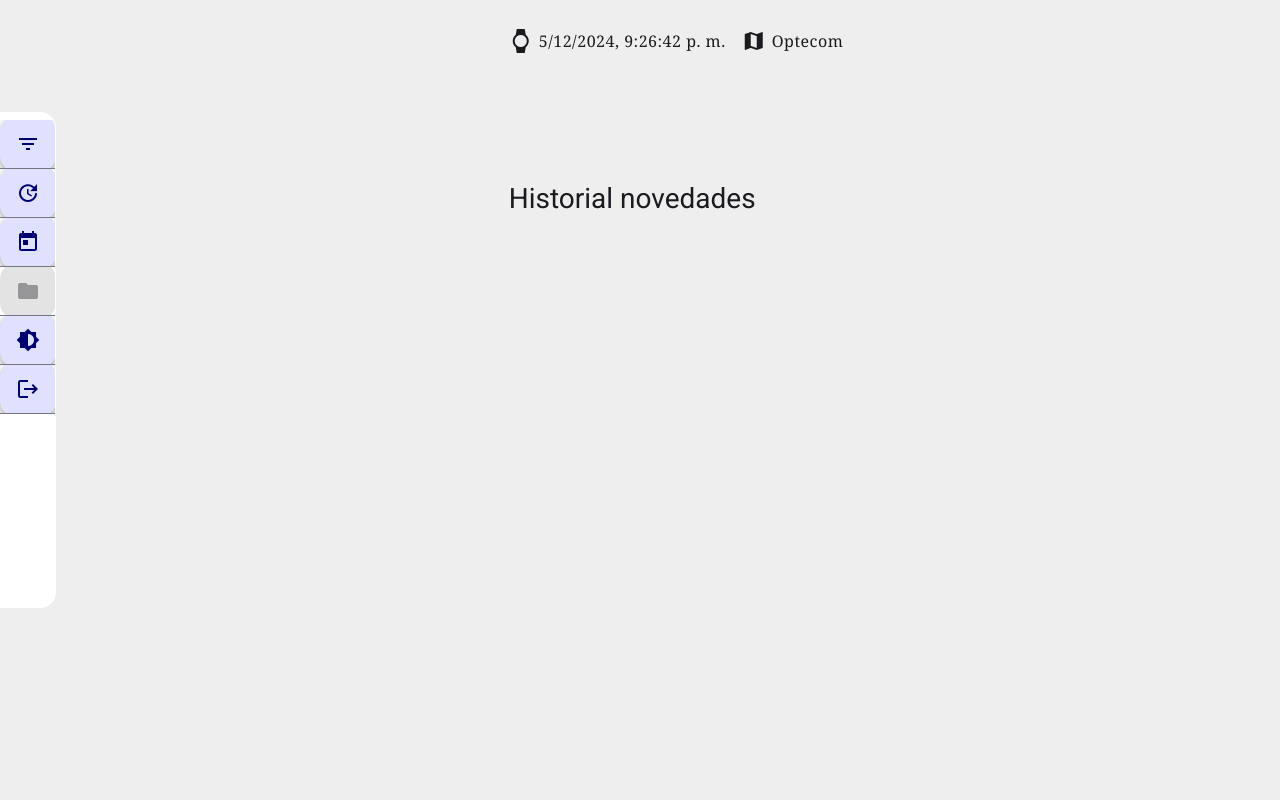
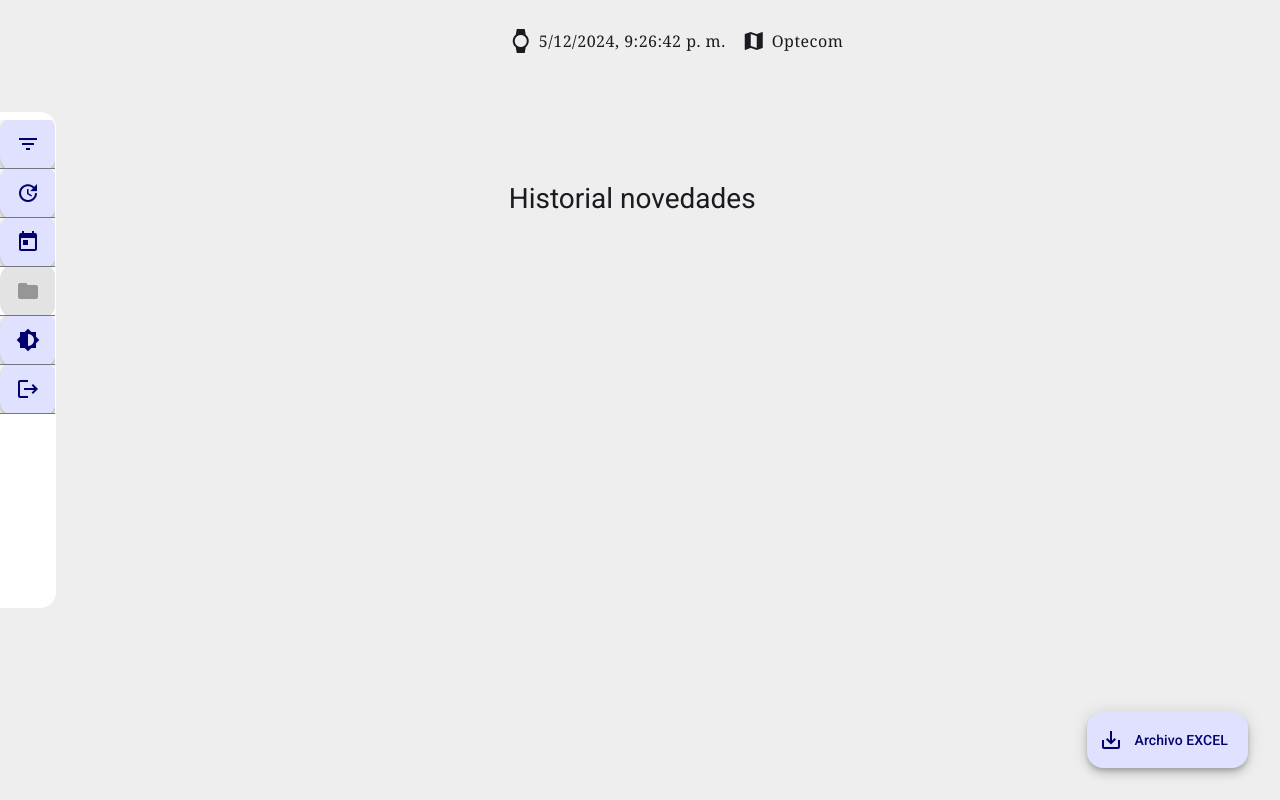
Before and after one commit to becarrillo/report-novedades, an Angular app: page /dashboard/historial in a window 1280 px wide. Built offline with nearby package versions, Linux system fonts and the light colour scheme; sample sign-in values are in the browser's storage.

Commit message:
Download of news history as Excel file requirements completed

```diff
--- a/src/app/components/history-folders/history-folders.component.css
+++ b/src/app/components/history-folders/history-folders.component.css
@@ -53,3 +53,13 @@ div:hover {
 .smargin-l {
     margin-left: 1.6rem;
 }
+
+#download {
+    position: fixed;
+    bottom: 2rem;
+    right: 2rem;
+}
+
+#download:hover {
+    cursor: pointer;
+};
--- a/src/app/components/history-folders/history-folders.component.html
+++ b/src/app/components/history-folders/history-folders.component.html
@@ -38,3 +38,7 @@
     </mat-icon>
   </mat-tree-node>
 </mat-tree>
+<button mat-fab extended id="download" (click)="downloadAsExcel()">
+  <mat-icon>save_alt</mat-icon>
+  Archivo EXCEL
+</button>
--- a/src/app/components/history-folders/history-folders.component.ts
+++ b/src/app/components/history-folders/history-folders.component.ts
@@ -10,6 +10,7 @@ import { SectionNode } from '../../interfaces/section-node';
 import { SheetData } from '../../interfaces/sheet-data';
 import { SheetRowDialogComponent } from '../sheet-row-dialog/sheet-row-dialog.component';
 import { TimestampComponent } from '../timestamp/timestamp.component';
+import { HttpClient, HttpHeaders, HttpRequest } from '@angular/common/http';
 
 /** Component for news history of vehicles into Reportec SpreadSheet */
 @Component({
@@ -36,6 +37,8 @@ export class HistoryFoldersComponent {
 
   childrenAccessor = (node: SectionNode) => node.children ?? [];
   hasChild = (_: number, node: SectionNode) => !!node.children && node.children.length > 0;
+
+  http = inject(HttpClient);
 
   constructor() {
     let data = window.localStorage.getItem("data");
@@ -318,6 +321,53 @@ export class HistoryFoldersComponent {
       : currEventElement.setAttribute('fontIcon', 'folder_open');
   }
 
+  /** Download '*.xlsx' file button managing method into this page */
+  downloadAsExcel() {
+    const options = {
+      method: 'POST',
+      url: 'https://json-to-excel.p.rapidapi.com/',
+      headers: {
+        'x-rapidapi-key': 'a85a19515cmshf598623705adfa9p1eb411jsnbd5081443d80',
+        'x-rapidapi-host': 'json-to-excel.p.rapidapi.com',
+        'Content-Type': 'application/json'
+      },
+      data: {
+        filename: 'HISTORIAL_NOVEDADES_SEGUIMIENTO_EN_LINEA',
+        rows: this.data().map(row => {
+          return {
+            "FECHA": row.fecha,
+            "TIPO": row.tipo,
+            "PLACA": row.placa,
+            "NOMBRE_TEC1": row.nombreTec1,
+            "CEDULA_TEC1": row.cedulaTec1,
+            "NOMBRE_TEC2": row.nombreTec2,
+            "CEDULA_TEC2": row.cedulaTec2,
+            "HORA_INICIO_DESPLAZAMIENTO": row.horaInicioDesplazamiento,
+            "HORA_FIN_DESPLAZAMIENTO": row.horaFinDesplazamiento,
+            "TIEMPO_ESTACIONAMIENTO": row.tiempoEstacionamiento,
+            "DIRECCION_INICIAL": row.direccionInicial,
+            "DIRECCION_FINAL": row.direccionFinal,
+            "DIRECCION_REPORTEC": row.direccionReportec,
+            "OBSERVACIONES": row.observaciones
+          }
+        })
+      }
+    };
+
+    try {
+      const API_RESPONSE = this.http.post(options.url, options.data, {
+        headers: new HttpHeaders(options.headers)}
+      );
+      API_RESPONSE.subscribe(d => {
+        type MAP_RESPONSE_OBJECT_TYPE = {"url": string};
+        const MAP_RESPONSE_OBJECT = d as MAP_RESPONSE_OBJECT_TYPE;
+        if (d.hasOwnProperty("url")) window.location.href = String(MAP_RESPONSE_OBJECT.url);
+      });
+    } catch (error) {
+      console.error(error);
+    }
+  }
+
   manageTreeChildButton(
     tree: MatTree<SectionNode, SectionNode>,
     node : SectionNode,
--- a/src/app/components/table/table.component.html
+++ b/src/app/components/table/table.component.html
@@ -9,7 +9,7 @@
                 <button mat-flat-button ngClass="flat-btn" (click)="handDateOptionClick($event)">Hace una semana</button>
                 <button mat-flat-button ngClass="flat-btn" (click)="handDateOptionClick($event)">Hace dos días</button>
                 <button mat-flat-button ngClass="flat-btn" (click)="handDateOptionClick($event)">Ayer</button>
-                <button mat-flat-button ngClass="flat-btn" disabled>Hoy</button>
+                <button mat-flat-button ngClass="flat-btn" (click)="handDateOptionClick($event)">Hoy</button>
             </div>
             <mat-divider></mat-divider>
         }
--- a/src/app/components/table/table.component.ts
+++ b/src/app/components/table/table.component.ts
@@ -268,11 +268,12 @@ export class TableComponent {
    * selected date by click event
    */
   handDateOptionClick(ev : Event) {
+    let date : Date = new Date();
+
     const option = (ev.currentTarget as HTMLButtonElement).textContent;
-    let date : Date = new Date();
     switch (option) {
       case "Ayer":
-        date.setDate(new Date().getDate() - 1);
+        date.setDate(date.getDate() - 1);
         break;
         case "Hace dos días":
           date.setDate(new Date().getDate() - 2);
```
